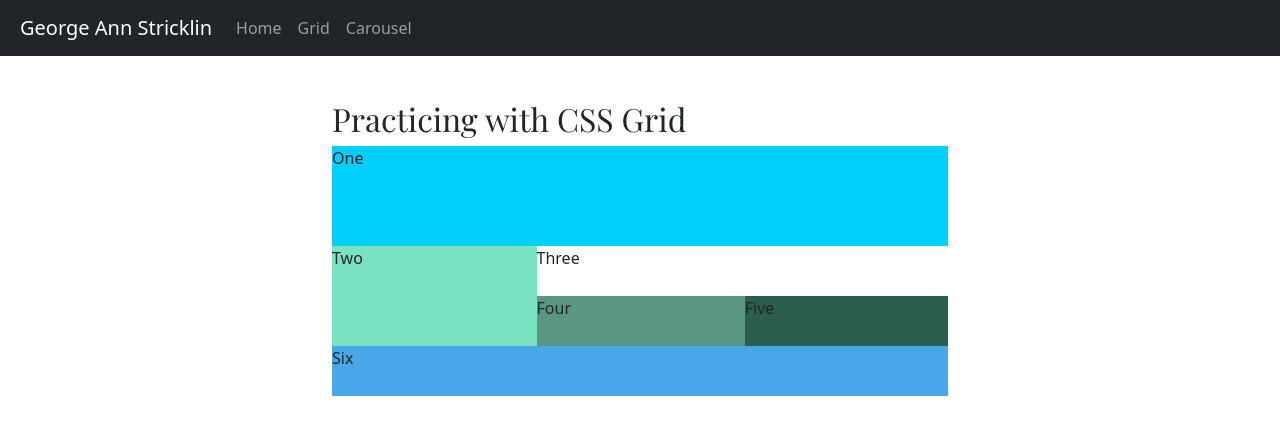
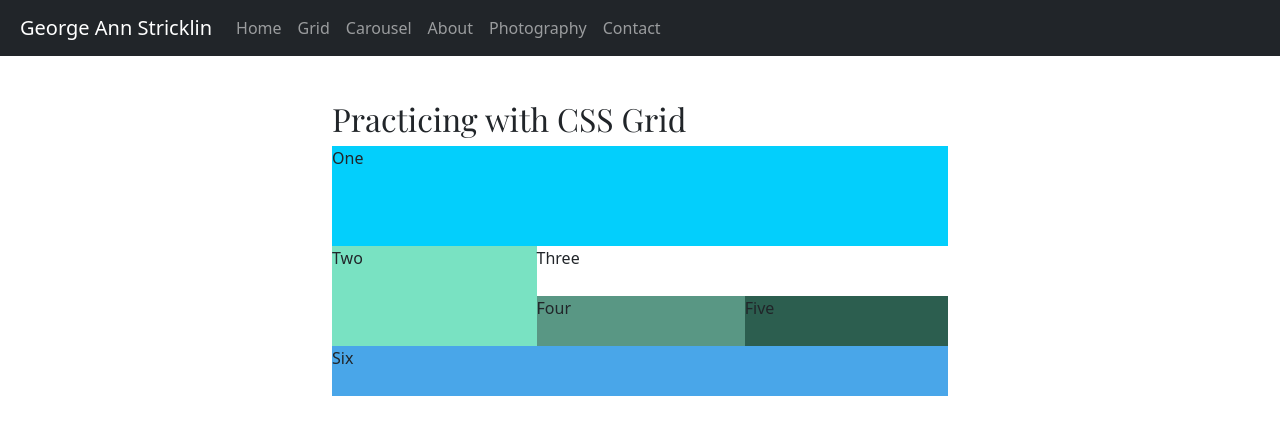
Before and after one commit to Ganns25/Ganns25.github.io, a plain HTML site: page grid.html in a window 1280 px wide. Drawn offline with nearby package versions, Linux system fonts and the light colour scheme.

Commit message:
Update grid.html
added links to pages

```diff
--- a/grid.html
+++ b/grid.html
@@ -21,14 +21,23 @@
   </button>
   <div class="collapse navbar-collapse" id="navbarsExampleDefault">
     <ul class="navbar-nav mr-auto">
-      <li class="nav-item active">
+      <li class="nav-item">
         <a class="nav-link" href="index.html">Home</a>
       </li>
        <li class="nav-item active">
         <a class="nav-link" href="grid.html">Grid</a>
       </li>
-      <li class="nav-item active">
+      <li class="nav-item">
         <a class="nav-link" href="carousel.html">Carousel</a>
+        </li>
+      <li class="nav-item">
+        <a class="nav-link" href="about.html">About</a>
+        </li>
+      <li class="nav-item">
+        <a class="nav-link" href="photography.html">Photography</a>
+        </li>
+      <li class="nav-item">
+        <a class="nav-link" href="contact.html">Contact</a>
         </li>
     </ul>
   </div>
```
